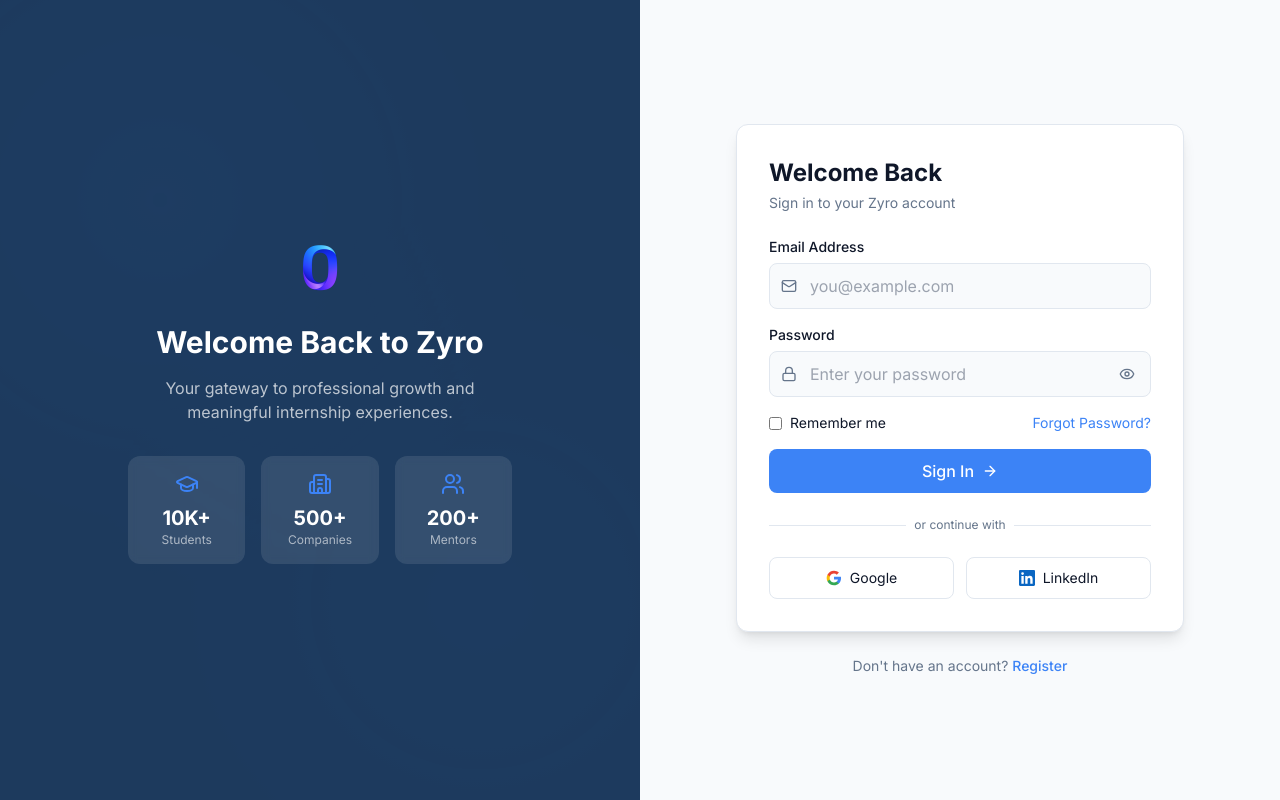
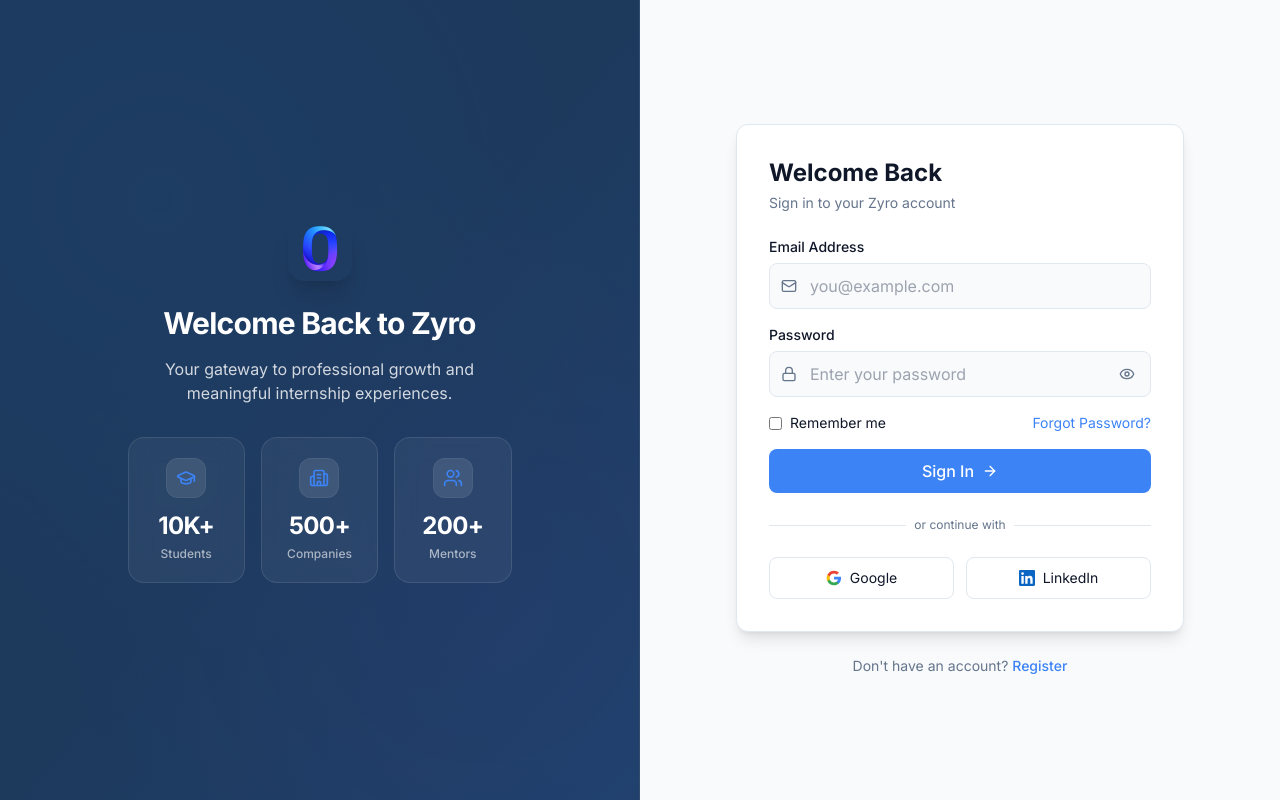
Before and after one commit to ilyaskhan12Q/ZYR0, a React (Vite) app in the folder app/: page /login in a window 1280 px wide. Built offline with nearby package versions, Linux system fonts and the light colour scheme; no server answers.

Commit message:
fix(auth): improve login & register theme adaptiveness and contrast

```diff
--- a/app/src/pages/auth/Login.tsx
+++ b/app/src/pages/auth/Login.tsx
@@ -63,27 +63,44 @@ export default function Login() {
         noIndex={true}
       />
       {/* Left Side - Branding */}
-      <motion.div initial={{ opacity: 0 }} animate={{ opacity: 1 }} transition={{ duration: 0.5 }}
-        className="hidden lg:flex lg:w-1/2 bg-primary items-center justify-center relative overflow-hidden">
-        <div className="absolute inset-0 opacity-10">
-          <div className="absolute inset-0" style={{ backgroundImage: 'radial-gradient(circle at 25% 25%, rgba(59,130,246,0.3) 0%, transparent 50%), radial-gradient(circle at 75% 75%, rgba(59,130,246,0.2) 0%, transparent 50%)' }} />
+      <motion.div
+        initial={{ opacity: 0 }}
+        animate={{ opacity: 1 }}
+        transition={{ duration: 0.5 }}
+        className="hidden lg:flex lg:w-1/2 bg-primary dark:bg-slate-950 items-center justify-center relative overflow-hidden border-r border-border/10"
+      >
+        {/* Subtle decorative grid/mesh background */}
+        <div className="absolute inset-0">
+          <div className="absolute inset-0 bg-gradient-to-br from-primary/10 via-transparent to-accent/10 dark:from-accent/5 dark:to-transparent" />
+          <div
+            className="absolute inset-0 opacity-20 dark:opacity-10"
+            style={{
+              backgroundImage: 'radial-gradient(circle at 25% 25%, rgba(59,130,246,0.2) 0%, transparent 60%), radial-gradient(circle at 75% 75%, rgba(147,51,234,0.15) 0%, transparent 60%)'
+            }}
+          />
         </div>
+
         <div className="relative z-10 max-w-md px-8 text-center">
           <div className="w-16 h-16 flex items-center justify-center mx-auto mb-6">
-            <img src="/zyro-logo.png" alt="Zyro Logo" className="w-16 h-16 object-contain rounded-2xl" />
+            <img src="/zyro-logo.png" alt="Zyro Logo" className="w-16 h-16 object-contain rounded-2xl shadow-xl" />
           </div>
-          <h2 className="text-3xl font-bold text-white mb-4">Welcome Back to Zyro</h2>
-          <p className="text-white/70 mb-8">Your gateway to professional growth and meaningful internship experiences.</p>
+          <h2 className="text-3xl font-bold text-white mb-4 tracking-tight">Welcome Back to Zyro</h2>
+          <p className="text-white/80 dark:text-slate-300 mb-8 max-w-sm mx-auto">Your gateway to professional growth and meaningful internship experiences.</p>
           <div className="grid grid-cols-3 gap-4">
             {[
               { icon: GraduationCap, label: 'Students', count: '10K+' },
               { icon: Building2, label: 'Companies', count: '500+' },
               { icon: Users, label: 'Mentors', count: '200+' },
             ].map((item, i) => (
-              <div key={i} className="bg-white/10 backdrop-blur-sm rounded-xl p-4">
-                <item.icon className="w-6 h-6 text-accent mx-auto mb-2" />
-                <p className="text-xl font-bold text-white">{item.count}</p>
-                <p className="text-xs text-white/60">{item.label}</p>
+              <div
+                key={i}
+                className="bg-white/5 dark:bg-white/5 border border-white/10 dark:border-white/5 backdrop-blur-md rounded-2xl p-5 hover:border-accent/30 hover:bg-white/10 dark:hover:bg-white/10 transition-all duration-300 group"
+              >
+                <div className="w-10 h-10 rounded-xl bg-white/10 dark:bg-white/5 flex items-center justify-center mx-auto mb-3 border border-white/5 group-hover:scale-110 transition-transform duration-300">
+                  <item.icon className="w-5 h-5 text-accent" />
+                </div>
+                <p className="text-2xl font-bold text-white tracking-tight">{item.count}</p>
+                <p className="text-xs text-white/60 dark:text-slate-400 font-medium mt-1">{item.label}</p>
               </div>
             ))}
           </div>
@@ -109,7 +126,7 @@ export default function Login() {
             </div>
 
             {displayError && (
-              <div role="alert" className="mb-4 p-3 rounded-lg bg-red-50 text-red-600 border border-red-100 text-sm flex items-start gap-2">
+              <div role="alert" className="mb-4 p-3 rounded-lg bg-destructive/10 text-destructive border border-destructive/20 text-sm flex items-start gap-2">
                 <span className="mt-0.5" aria-hidden="true">⚠️</span>
                 <span>{displayError}</span>
               </div>
--- a/app/src/pages/auth/Register.tsx
+++ b/app/src/pages/auth/Register.tsx
@@ -194,7 +194,7 @@ export default function Register() {
                 </div>
 
                 {localError && (
-                  <div role="alert" className="mb-4 p-3 rounded-lg bg-red-50 text-red-600 border border-red-100 text-sm flex items-start gap-2">
+                  <div role="alert" className="mb-4 p-3 rounded-lg bg-destructive/10 text-destructive border border-destructive/20 text-sm flex items-start gap-2">
                     <span className="mt-0.5" aria-hidden="true">⚠️</span>
                     <span>{localError}</span>
                   </div>
@@ -352,7 +352,7 @@ export default function Register() {
                   </div>
 
                   {localError && (
-                    <div role="alert" className="text-red-500 text-sm bg-red-500/10 border border-red-500/20 rounded-lg p-3 flex items-start gap-2">
+                    <div role="alert" className="mb-4 p-3 rounded-lg bg-destructive/10 text-destructive border border-destructive/20 text-sm flex items-start gap-2">
                       <span className="shrink-0 mt-0.5" aria-hidden="true">⚠️</span>
                       <span>{localError}</span>
                     </div>
```
Also changed, not shown: 1 other file (tests, documents, lock files or other folders).
